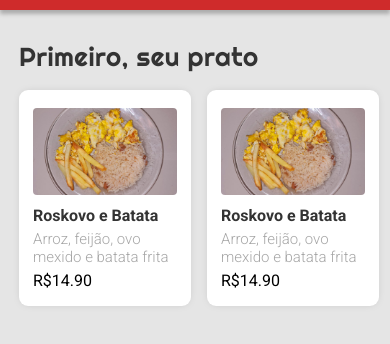
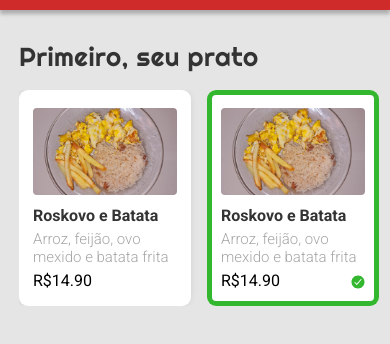
Before and after one commit to ZeGuilhermeYung/projeto3-driveneats, a plain HTML site: page index.html in a window 390 px wide. Shown: the part 82-426 px from the top of the page. Drawn offline with nearby package versions, Linux system fonts and the light colour scheme.

Commit message:
primeiros pedidos

```diff
--- a/index.html
+++ b/index.html
@@ -22,19 +22,27 @@
     <div class="pedidos">
         <h2>Primeiro, seu prato</h2>
         <div class="pedidos-lista">
-            <div class="pedido">
+            <div class="pedido1">
                 <img src="/midia/Roskovo-e-batata.jpeg" alt="prato de arroz, feijão, ovo mexido e batata frita">
                 <h5><strong>Roskovo e Batata</strong></h5>
                 <h6>Arroz, feijão, ovo mexido e batata frita</h6>
                 <h5>R$14.90</h5>
+                <ion-icon name="checkmark-circle"></ion-icon>
             </div>
-            <div class="pedido">
+            <div class="pedido1 selecionado">
                 <img src="/midia/Roskovo-e-batata.jpeg" alt="prato de arroz, feijão, ovo mexido e batata frita">
                 <h5><strong>Roskovo e Batata</strong></h5>
                 <h6>Arroz, feijão, ovo mexido e batata frita</h6>
                 <h5>R$14.90</h5>
+                <ion-icon name="checkmark-circle"></ion-icon>
             </div>
-            <ion-icon name="checkmark-circle"></ion-icon>
+            <div class="pedido1">
+                <img src="/midia/Roskovo-e-batata.jpeg" alt="prato de arroz, feijão, ovo mexido e batata frita">
+                <h5><strong>Roskovo e Batata</strong></h5>
+                <h6>Arroz, feijão, ovo mexido e batata frita</h6>
+                <h5>R$14.90</h5>
+                <ion-icon name="checkmark-circle"></ion-icon>
+            </div>
         </div>
     </div>
     <script type="module" src="https://unpkg.com/ionicons@5.5.2/dist/ionicons/ionicons.esm.js"></script>
--- a/style.css
+++ b/style.css
@@ -70,8 +70,9 @@
     .pedidos-lista {
         width: 100%;
         display: flex;
+        overflow-x: scroll;
     }
-    .pedido {
+    .pedido1 {
         width: 172px;
         height: 216px;
         background-color: #FFFFFF;
@@ -81,14 +82,29 @@
         margin-right: 16px;
         box-sizing: border-box;
     }
-    .pedido > div {
-
+    .pedido1.selecionado {
+        box-shadow: inset 0px 0px 0px 5px #32B72F;
+        border-radius: 9px;
+        position: relative;
+        z-index: 0;
     }
-    .pedido img {
+    .pedido1 img {
         width: 144px;
         height: 87px;
         object-fit: cover;
         border-radius: 4px;
         margin-bottom: 8px;
     }
+    .pedido1 ion-icon {
+        display: none;
+    }
+    .pedido1.selecionado ion-icon {
+        font-size: 16px;
+        color: #32B72F;
+        position: absolute;
+        right: 13px;
+        bottom: 16px;
+        z-index: 1;
+        display: flex;
+    }
 }
```
